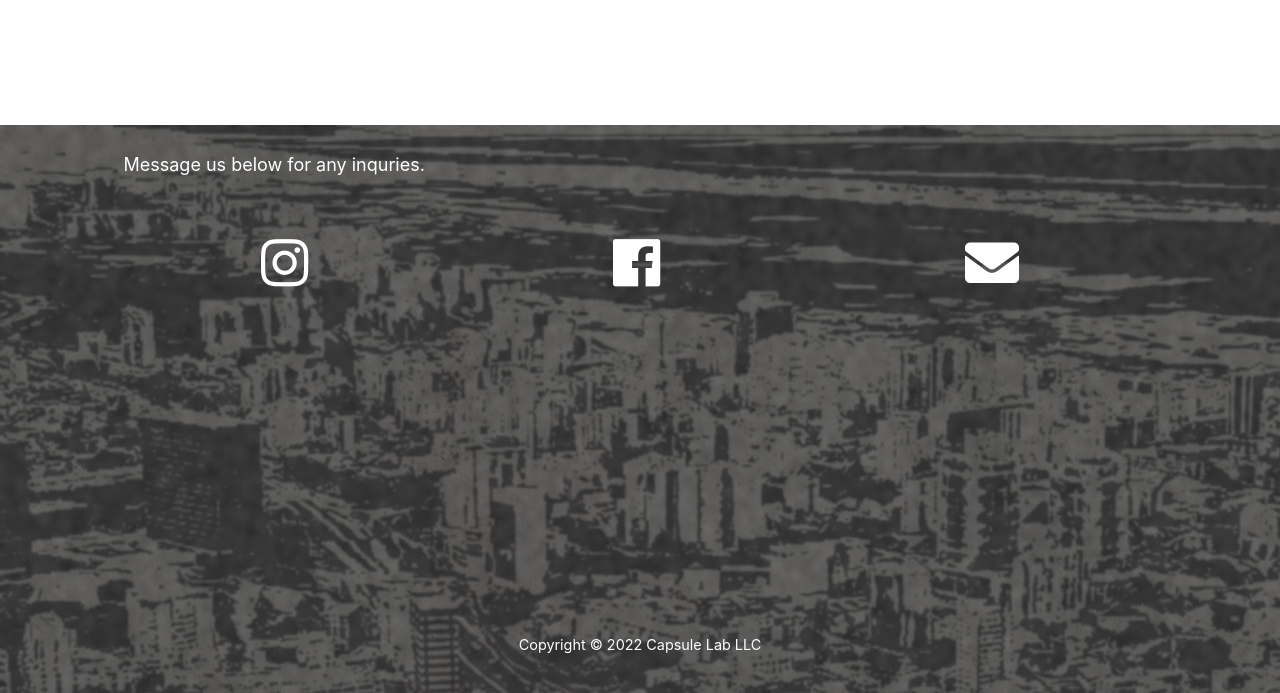
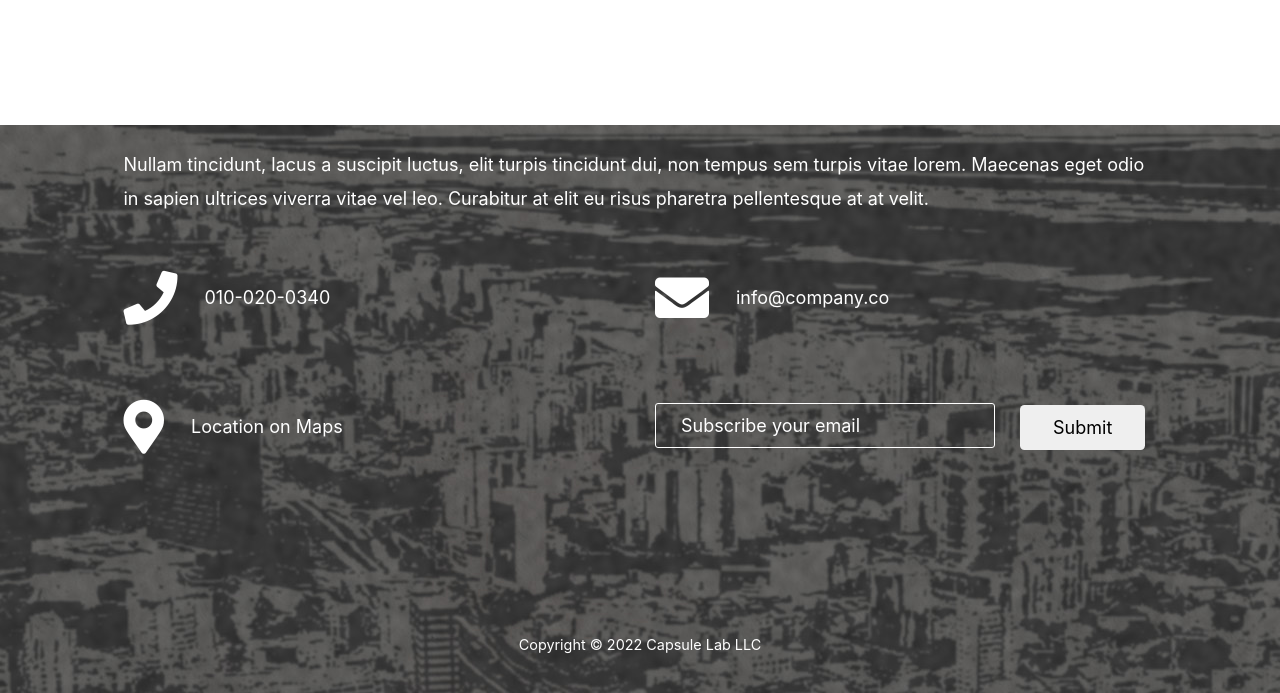
Before and after one commit to 5alentin/capsulelab.github.io, a plain HTML site: page index.html in a window 1280 px wide. Shown: the part 2499-3192 px from the top of the page. Drawn offline with Linux system fonts and the light colour scheme.

Commit message:
Add files via upload

```diff
--- a/index.html
+++ b/index.html
@@ -215,101 +215,43 @@
     <section id="contact" class="tm-section-pad-top tm-parallax-2">
       <div class="container tm-container-contact">
         <div class="row">
-          <div class="col-12">
-            <!---  <h2 class="mb-4 tm-section-title">contact</h2>
-             <div class="mb-5 tm-underline">
-                <div class="tm-underline-inner"></div>
-              </div>
-              <p class="mb-5">
-                Question or business inquries can be directed below
-              </p>
-              <form class="mb-5" method="post" id="contactForm" name="contactForm">
-                <div class="row">
-                  <div class="col-md-12 form-group">
-                    <input type="text" class="form-control" name="name" id="name" placeholder="Your name">
-                  </div>
-                </div>
-                <div class="row">
-                  <div class="col-md-12 form-group">
-                    <input type="text" class="form-control" name="email" id="email" placeholder="Email">
-                  </div>
-                </div>
-                <div class="row">
-                  <div class="col-md-12 form-group">
-                    <input type="text" class="form-control" name="subject" id="subject" placeholder="Subject">
-                  </div>
-                </div>
-                <div class="row">
-                  <div class="col-md-12 form-group">
-                    <textarea class="form-control" name="message" id="message" cols="30" rows="7" placeholder="Write your message"></textarea>
-                  </div>
-                </div>
-                <div class="row">
-                  <div class="col-12">
-                    <input type="submit" value="Send Message" class="btn tm-btn-submit">
-                  <span class="submitting"></span>
-                  </div>
-                </div>
-              </form>
-
-          </div>
-        </div>
---->
-        <div class="row">
             <div class="col-12">
-                <h2 class="mb-4 tm-section-title">contact</h2>
+                <h2 class="mb-4 tm-section-title">Contact Us</h2>
                 <div class="mb-5 tm-underline">
                   <div class="tm-underline-inner"></div>
                 </div>
                 <p class="mb-5">
-                  Message us below for any inquries.
+                  Nullam tincidunt, lacus a suscipit luctus, elit turpis tincidunt dui,
+                  non tempus sem turpis vitae lorem. Maecenas eget odio in sapien ultrices
+                  viverra vitae vel leo. Curabitur at elit eu risus pharetra pellentesque
+                  at at velit.
                 </p>
             </div>
 
-          <!---  <div class="col-sm-12 col-md-6 d-flex align-items-center tm-contact-item">
-              <form action="" method="get">
-                <input name="email" type="email" placeholder="enter your email" class="tm-input" required />
-                <button type="submit" class="btn tm-btn-submit">subscribe</button>
-              </form>
-            </div> --->
-
-          <!---  <div class="col-sm-12 col-md-6 d-flex align-items-center tm-contact-item">
+            <div class="col-sm-12 col-md-6 d-flex align-items-center tm-contact-item">
               <a href="tel:0100200340" class="tm-contact-item-link">
                   <i class="fas fa-3x fa-phone mr-4"></i>
                   <span class="mb-0">010-020-0340</span>
               </a>
-            </div> --->
-
-
-
-            <div class="row-sm-4 d-flex align-items-center tm-contact-item">
-              <a href="https://www.instagram.com/capsulecoffeelab/" class="tm-contact-item-link">
-                  <i class="fab fa-3x fa-instagram"></i>
+            </div>
+            <div class="col-sm-12 col-md-6 d-flex align-items-center tm-contact-item">
+              <a href="mailto:info@company.co" class="tm-contact-item-link">
+                  <i class="fas fa-3x fa-envelope mr-4"></i>
+                  <span class="mb-0">info@company.co</span>
               </a>
             </div>
-
-            <div class="row-sm-4 d-flex align-items-center tm-contact-item">
-              <a href="https://www.instagram.com/capsulecoffeelab/" class="tm-contact-item-link">
-                  <i class="fab fa-3x fa-facebook"></i>
-              </a>
-            </div>
-
-            <div class="row-sm-4 d-flex align-items-center tm-contact-item">
-              <a href="mailto:contact@capsulecoffeelab.com" class="tm-contact-item-link">
-                  <i class="fas fa-3x fa-envelope"></i>
-                  <!--- <span class="mb-0">contact@capsulecoffeelab.com</span> --->
-              </a>
-            </div>
-
-            <!--- <div class="col-sm-12 col-md-6 d-flex align-items-center tm-contact-item">
+            <div class="col-sm-12 col-md-6 d-flex align-items-center tm-contact-item">
               <a href="https://www.google.com/maps" class="tm-contact-item-link">
                   <i class="fas fa-3x fa-map-marker-alt mr-4"></i>
                   <span class="mb-0">Location on Maps</span>
               </a>
-            </div> --->
-
-
-
+            </div>
+            <div class="col-sm-12 col-md-6 d-flex align-items-center tm-contact-item">
+              <form action="" method="get">
+                <input name="email" type="email" placeholder="Subscribe your email" class="tm-input" required />
+                <button type="submit" class="btn tm-btn-submit">Submit</button>
+              </form>
+            </div>
         </div>
       </div>
       <footer class="text-center small tm-footer">
```
